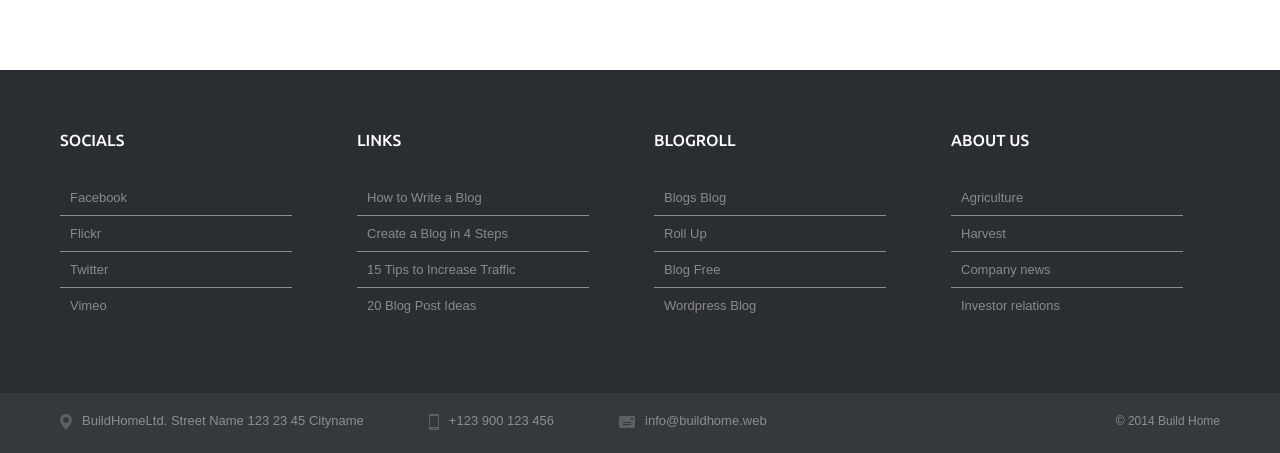
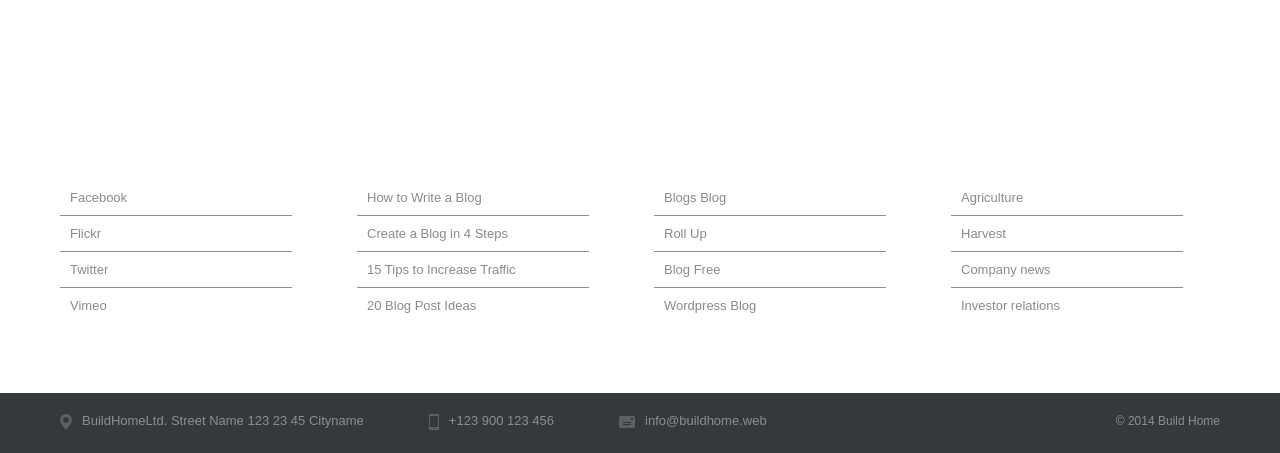
Before and after one commit to Tatyana2908/hw_js, a website: page js_module_19-20_1/index.html in a window 1280 px wide. Shown: the part 2229-2682 px from the top of the page. Drawn offline with nearby package versions, Linux system fonts and the light colour scheme; files that its build step writes are made by us from their sources.

Commit message:
Update _global.scss

```diff
--- a/js_module_19-20_1/scss/_global.scss
+++ b/js_module_19-20_1/scss/_global.scss
@@ -50,11 +50,6 @@ p{
   display:table-row;
   height: 100%;
 }
-.footer{
-  min-width: 1160px;
-  overflow: hidden;
-  background-color: $taupe;
-}
 .clearfix:after{
   content: '';
   display: block;
```
